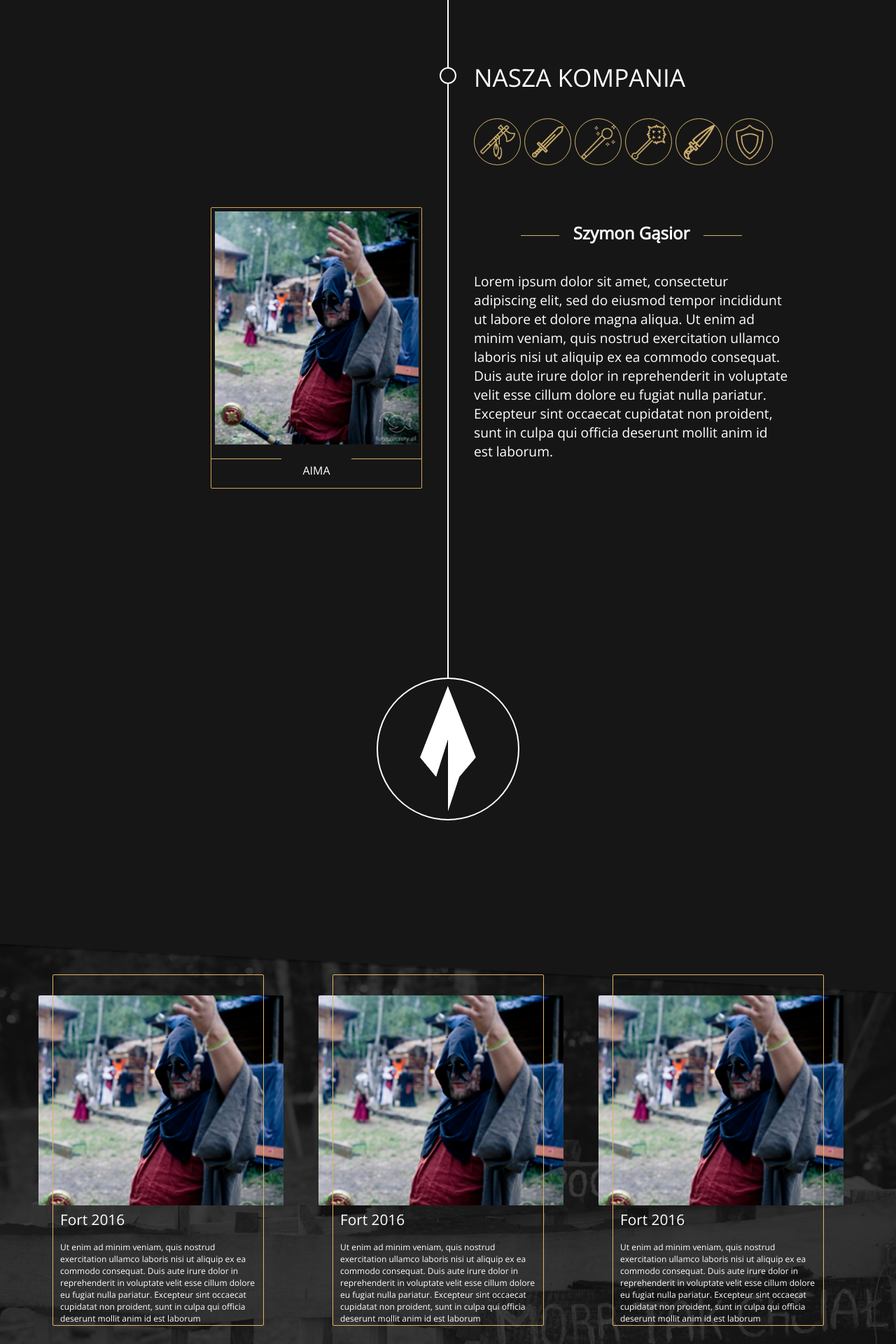
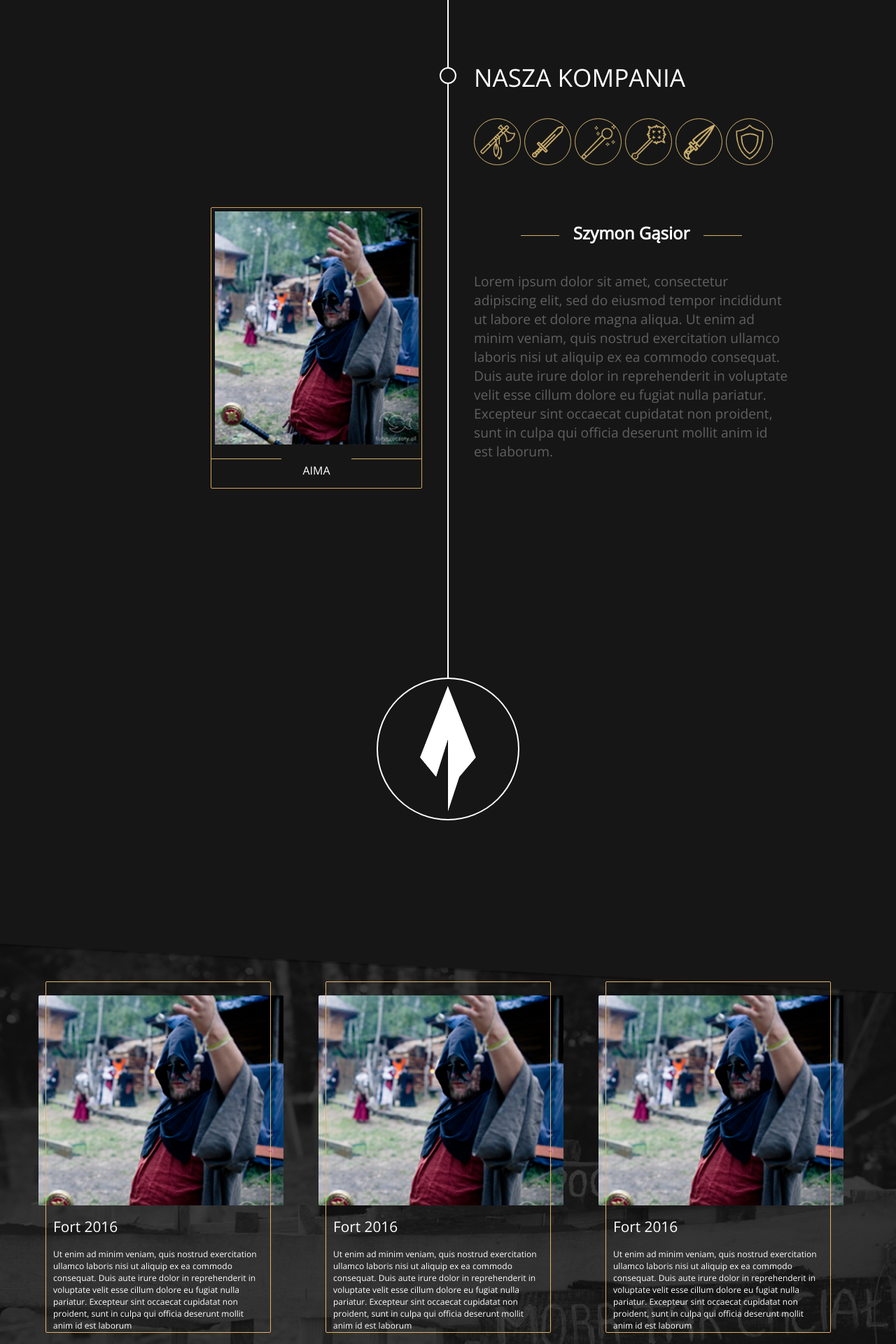
Before and after one commit to karboosx/Krasja, a Vue app: page / in a window 1280 px wide. Shown: the part 1765-3685 px from the top of the page at 70% size. Built offline with nearby package versions, Linux system fonts and the light colour scheme.

Commit message:
change fot color

```diff
--- a/src/components/AboutUs/aboutUs.scss
+++ b/src/components/AboutUs/aboutUs.scss
@@ -27,6 +27,7 @@
       border-radius: 2px;
     }
     .description {
+      color: #606060;
       z-index: 1;
       margin-top: 60px;
       font-size: 1.2rem;
--- a/src/components/Members/members.scss
+++ b/src/components/Members/members.scss
@@ -147,6 +147,7 @@
       }
     }
     .description {
+      color: #606060;
       font-size: 1.2rem;
     }
   }
--- a/src/components/events/events.scss
+++ b/src/components/events/events.scss
@@ -6,11 +6,17 @@
   background-position: center;
   height: 100vh;
 
+  .events_title {
+    padding-top: 150px;
+    color: #fff;
+    font-size: 3rem;
+  }
   .events_section {
     margin-left: -70px;
     display: flex;
     justify-content: center;
     flex-wrap: wrap;
+    height: 100vh;
 
     .events_section_container {
       background: url("../../assets/harun.png");
@@ -25,10 +31,10 @@
 
 
       .events_section_container_event {
-        margin-left: 20px;
-        margin-top: -30px;
+        margin-left: 10px;
+        margin-top: -20px;
         height: 500px;
-        width: 300px;
+        width: 320px;
         border: 1px solid #e1b265;
         border-radius: 2px;
 
--- a/src/views/homeView.vue
+++ b/src/views/homeView.vue
@@ -4,7 +4,6 @@
       <div class="main_content">
         <div class="main_title">
           GRUPA KRASJA
-
         </div>
         <aboutus></aboutus>
         <members></members>
```
Also changed, not shown: 1 other file (tests, documents, lock files or other folders).
